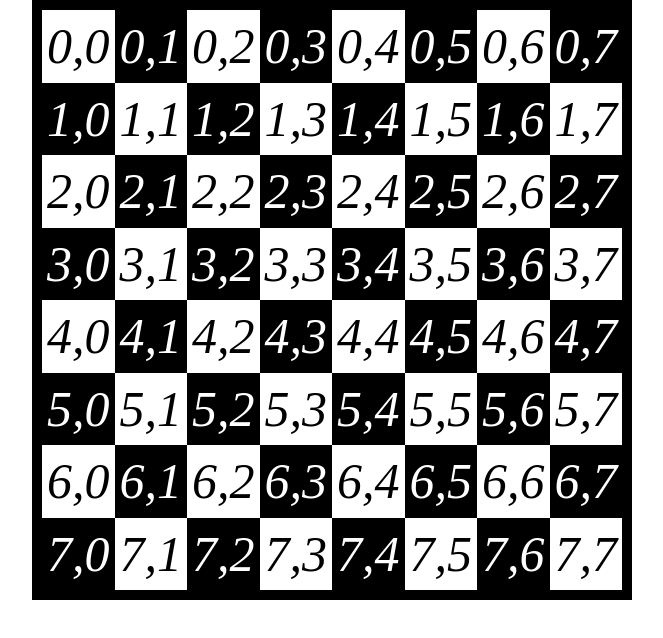
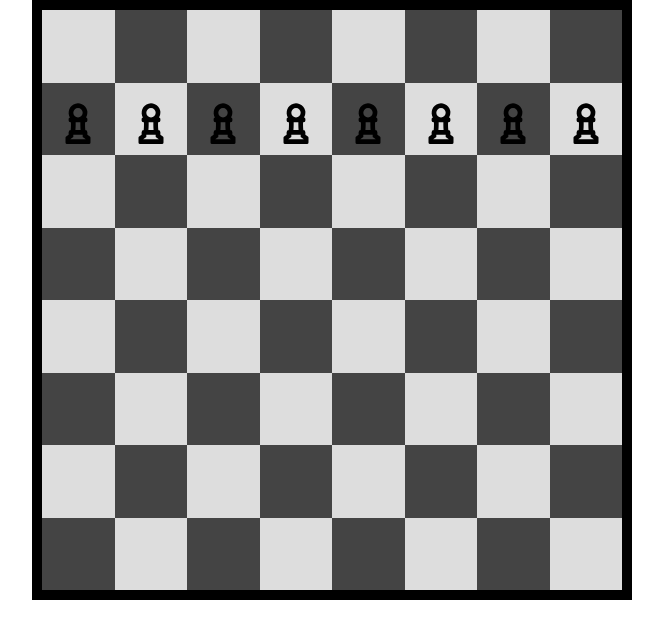
Before and after one commit to Rajasree1997/restaurent, a React (Create React App) app: page /css/grid in a window 1280 px wide. Shown: the top 638 px of the page, without its empty margins (308-971 px from the left). Built offline with nearby package versions, Linux system fonts and the light colour scheme.

Commit message:
29/11/first

```diff
--- a/src/css/Grid.jsx
+++ b/src/css/Grid.jsx
@@ -1,5 +1,5 @@
 import "./style.css";
-
+import pawnImage from "../assets/soldier.svg"
 const Grid = () => {
     return (
         <div className="grid-container">
@@ -9,10 +9,11 @@ const Grid = () => {
               return(
 
           <div style={{
-              backgroundColor:i%16 <8 ? i%2 ? "black": "white" :i%2 ? "white" : "black",
-              color:i%16 <8 ? i%2 ? "white": "black" :i%2 ? "black" : "white",
+              backgroundColor:(indexArray[1]+indexArray[0]) %2  ? "#444": "#ddd" ,
+              color:(indexArray[1]+indexArray[0]) %2 ? "#ddd" : "#444",
           }}>
-              {indexArray[1]+","+indexArray[0]}
+              {/* {indexArray[1]+","+indexArray[0]} */}
+             {indexArray[1] ===1 && <img className="chess_peice" src={pawnImage} alt="" />}
 
 
           </div>)})}
--- a/src/css/style.css
+++ b/src/css/style.css
@@ -27,5 +27,11 @@ html,body,#root{
     text-align: center;
     font-size: 50px;
     font-style: italic;
+    height: calc(580px/8);
 
 }
+.chess_peice{
+    width: 50px;
+    height: 50px;
+    display: block;
+}
```
Also changed, not shown: src/assets/soldier.svg (added).
